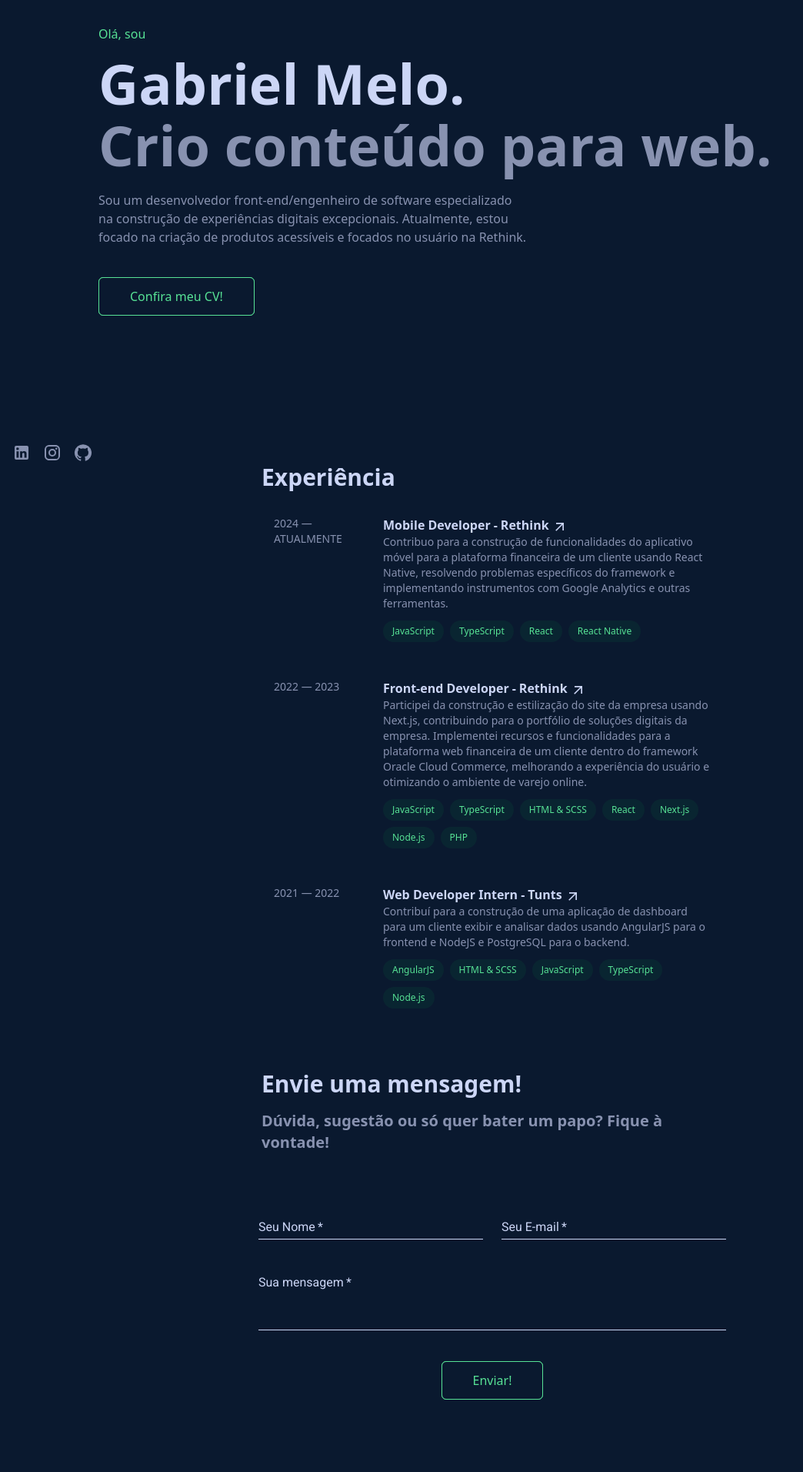
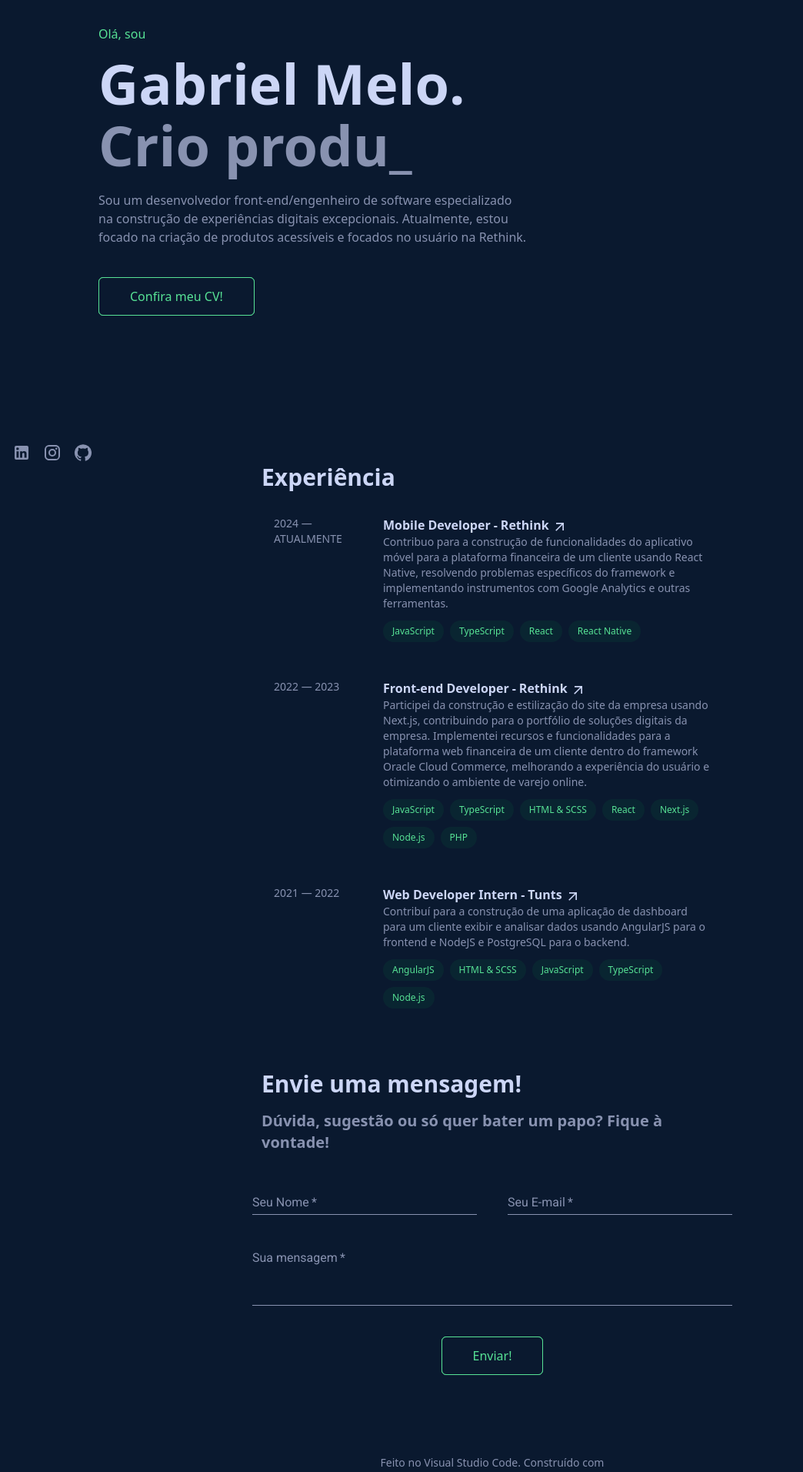
Before and after one commit to gabsrethink/react-portfolio, a React (Vite) app: page / in a window 1280 px wide. Shown: the part 160-2072 px from the top of the page at 77% size, without its empty margins (0-1044 px from the left). Built offline with nearby package versions, Linux system fonts and the light colour scheme.

Commit message:
feat: typewriter component

```diff
--- a/src/components/contact.tsx
+++ b/src/components/contact.tsx
@@ -31,12 +31,12 @@ const theme = createTheme({
     MuiInput: {
       styleOverrides: {
         root: {
-          color: "#ccd6f6",
+          color: "#8892b0",
           "&:before": {
-            borderBottom: "1px solid #ccd6f6",
+            borderBottom: "1px solid #8892b0",
           },
           "&:hover:not(.Mui-disabled):before": {
-            borderBottom: "2px solid #ccd6f6",
+            borderBottom: "2px solid #8892b0",
           },
           "&.Mui-focused:before": {
             borderBottom: "2px solid #57e295",
@@ -47,7 +47,7 @@ const theme = createTheme({
     MuiInputLabel: {
       styleOverrides: {
         root: {
-          color: "#ccd6f6",
+          color: "#8892b0",
         },
       },
     },
@@ -55,7 +55,7 @@ const theme = createTheme({
       styleOverrides: {
         paper: {
           backgroundColor: "#0a192f",
-          color: "#ccd6f6", //
+          color: "#8892b0", //
         },
       },
     },
@@ -109,8 +109,12 @@ const ContactForm: React.FC = () => {
         Dúvida, sugestão ou só quer bater um papo? Fique à vontade!
       </p>
       <div className="flex flex-col items-center justify-center bg-purple-900">
-        <form ref={form} onSubmit={sendEmail} className="w-full max-w-2xl p-8">
-          <div className="grid grid-cols-1 gap-6 md:grid-cols-2">
+        <form
+          ref={form}
+          onSubmit={sendEmail}
+          className="w-full max-w-2xl p-6 pt-0"
+        >
+          <div className="grid grid-cols-1 gap-10 md:grid-cols-2">
             <TextField
               label="Seu Nome"
               name="user_name"
--- a/src/components/cover.tsx
+++ b/src/components/cover.tsx
@@ -1,6 +1,7 @@
 import React from "react";
 import { Button } from "./button";
 import texts from "../constants/texts.json";
+import Typewriter from "./typewriter";
 
 export const Cover: React.FC = () => {
   const {
@@ -23,7 +24,7 @@ export const Cover: React.FC = () => {
       <h1 className="text-gray-50 text-7xl max-sm:text-5xl font-bold pb-2">
         {name}
       </h1>
-      <h1 className="text-7xl max-sm:text-5xl font-bold">{headline}</h1>
+      <Typewriter phrases={headline} />
       <p className="text-base max-w-[560px] pt-6 pb-10">
         {descriptionParts[0]} <a href={link}>{descriptionParts[1]}</a>
         {descriptionParts[2]}
--- /dev/null
+++ b/src/components/typewriter.tsx
@@ -0,0 +1,54 @@
+import { useEffect, useState } from "react";
+
+type Props = {
+  phrases: string[];
+};
+
+export default function Typewriter({ phrases }: Props) {
+  const [text, setText] = useState("");
+  const [state, setState] = useState<"typing" | "waiting" | "deleting">(
+    "typing"
+  );
+  const [currentPhrase, setCurrentPhrase] = useState(0);
+
+  useEffect(() => {
+    const phrase = phrases[currentPhrase];
+    let timeout: ReturnType<typeof setTimeout> | undefined = undefined;
+    switch (state) {
+      case "typing":
+        if (text === phrase) setState("waiting");
+        else
+          timeout = setTimeout(() => {
+            setText((old) => old + phrase[old.length]);
+          }, 100);
+        break;
+      case "waiting":
+        timeout = setTimeout(() => {
+          setState("deleting");
+        }, 2000);
+        break;
+      case "deleting":
+        if (text.length === 0) {
+          setState("typing");
+          setCurrentPhrase((old) => (old + 1) % phrases.length);
+        } else {
+          timeout = setTimeout(() => {
+            setText((old) => old.substring(0, old.length - 1));
+          }, 20);
+        }
+        break;
+    }
+    if (timeout != undefined) {
+      return () => clearTimeout(timeout);
+    }
+  }, [state, currentPhrase, text]);
+
+  return (
+    <>
+      <div className="text-7xl max-sm:text-5xl font-bold max-lg:h-32">
+        {text}
+        <span className={state === "waiting" ? "animate-blink" : ""}>_</span>
+      </div>
+    </>
+  );
+}
--- a/src/constants/texts.json
+++ b/src/constants/texts.json
@@ -61,7 +61,7 @@
   "cover": {
     "greeting": "Olá, sou",
     "name": "Gabriel Melo.",
-    "headline": "Crio conteúdo para web.",
+    "headline": ["Crio conteúdo para web.", "Crio produtos digitais."],
     "descriptionParts": [
       "Sou um desenvolvedor front-end/engenheiro de software especializado na construção de experiências digitais excepcionais. Atualmente, estou focado na criação de produtos acessíveis e focados no usuário na",
       "Rethink",
--- a/tailwind.config.js
+++ b/tailwind.config.js
@@ -6,6 +6,15 @@ export default {
   ],
   theme: {
     extend: {
+      keyframes: {
+        blink: {
+          '0%, 100%': { opacity: '1' },
+          '50%': { opacity: '0' },
+        },
+      },
+      animation: {
+        blink: 'blink 1s step-end infinite',
+      },
       screens: {
         'xsm': '380px',
       },
```
